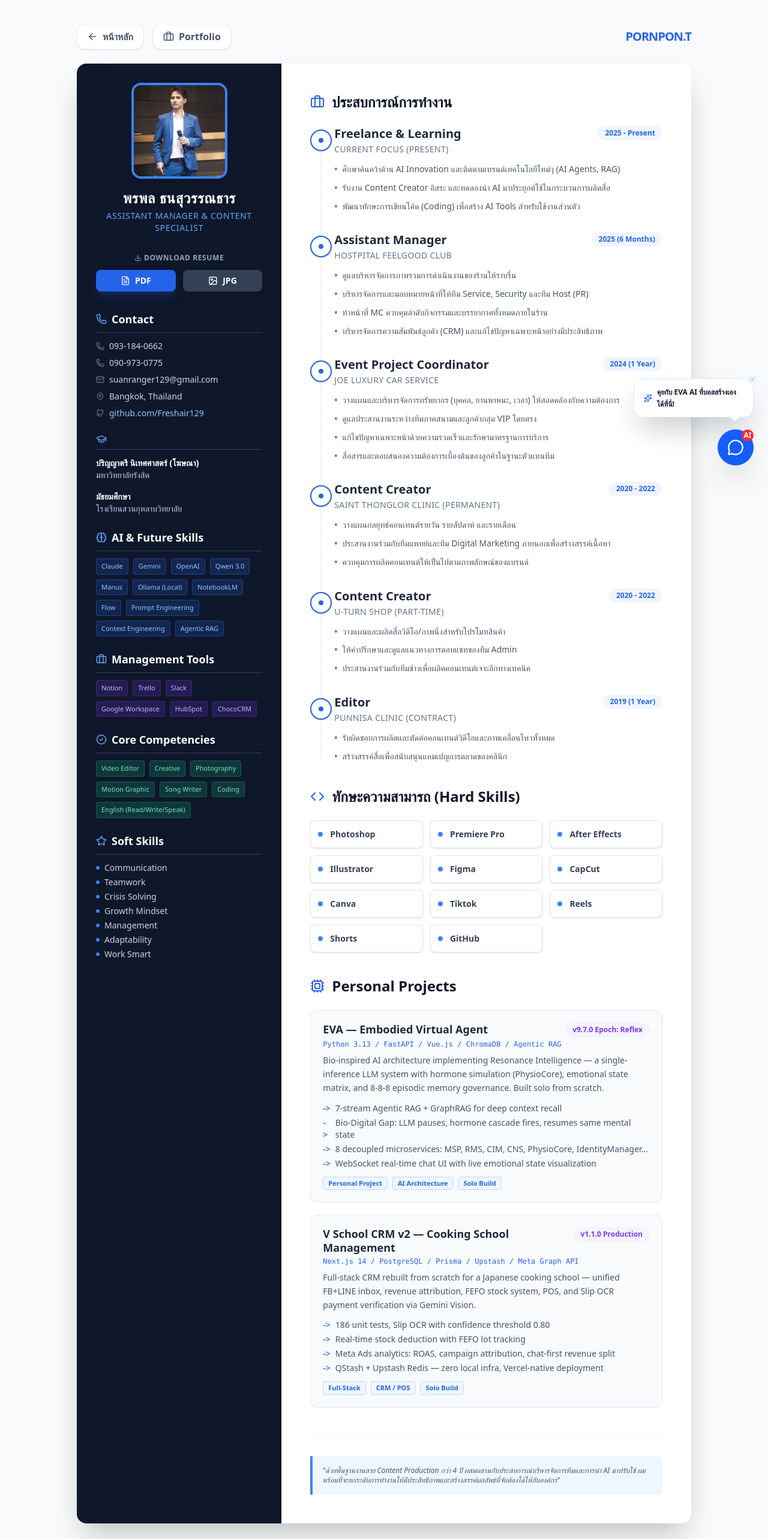
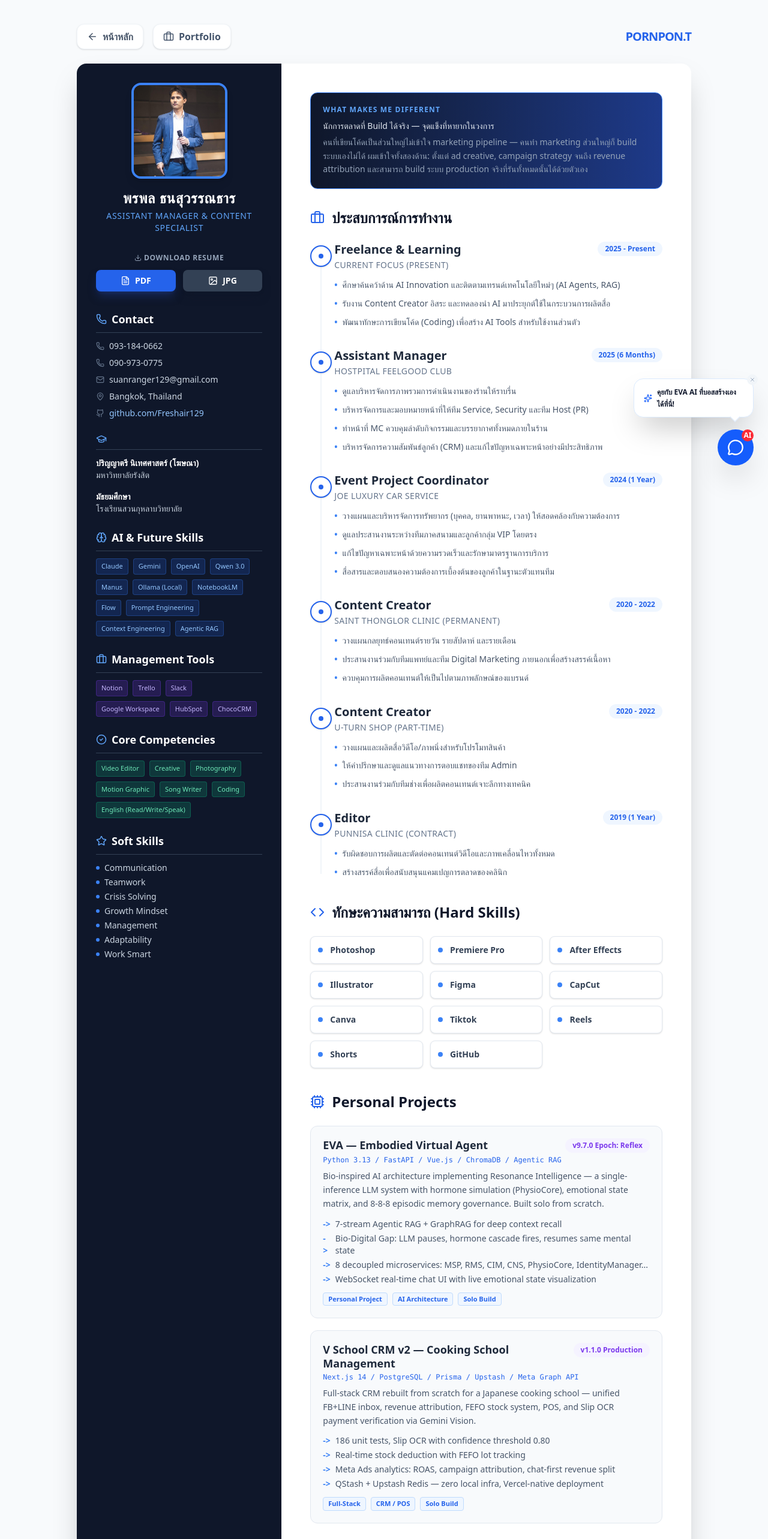
Before and after one commit to Freshair129/resume, a React (Vite) app: page /resume in a window 1280 px wide. Shown: the top 2566 px of the page at 60% size. Built offline with nearby package versions, Linux system fonts and the light colour scheme.

Commit message:
Add marketer-who-builds differentiator: callout section + updated closing quote

```diff
--- a/src/Resume.jsx
+++ b/src/Resume.jsx
@@ -288,6 +288,19 @@ const Resume = () => {
 
                 {/* Right Column / Content */}
                 <div className="md:w-2/3 p-8 lg:p-12">
+                    <section className="mb-8">
+                        <div className="bg-gradient-to-r from-[#0f172a] to-[#1e3a8a] border border-[#3b82f6] rounded-xl p-5">
+                            <p className="text-[#60a5fa] font-bold text-xs uppercase tracking-widest mb-2">What Makes Me Different</p>
+                            <p className="text-[#e2e8f0] text-sm leading-relaxed font-medium">
+                                นักการตลาดที่ Build ได้จริง — จุดแข็งที่หายากในวงการ
+                            </p>
+                            <p className="text-[#94a3b8] text-sm leading-relaxed mt-1">
+                                คนที่เขียนโค้ดเป็นส่วนใหญ่ไม่เข้าใจ marketing pipeline — คนทำ marketing ส่วนใหญ่ก็ build ระบบเองไม่ได้
+                                ผมเข้าใจทั้งสองด้าน: ตั้งแต่ ad creative, campaign strategy จนถึง revenue attribution
+                                และสามารถ build ระบบ production จริงที่รันทั้งหมดนั้นได้ด้วยตัวเอง
+                            </p>
+                        </div>
+                    </section>
                     <section className="mb-10">
                         <h2 className="text-2xl font-bold text-[#0f172a] flex items-center gap-3 mb-6">
                             <Briefcase className="text-[#2563eb]" /> ประสบการณ์การทำงาน
@@ -366,7 +379,7 @@ const Resume = () => {
                     <div className="mt-12 pt-8 border-t border-[#f1f5f9]">
                         <div className="bg-[#eff6ff] border-l-4 border-[#3b82f6] p-4 rounded-r-lg">
                             <p className="text-[#475569] text-xs italic">
-                                "ด้วยพื้นฐานงานสาย Content Production กว่า 4 ปี ผสมผสานกับประสบการณ์บริหารจัดการทีมและการนำ AI มาปรับใช้ ผมพร้อมที่จะยกระดับการทำงานให้มีประสิทธิภาพและสร้างสรรค์ผลลัพธ์ที่จับต้องได้ให้กับองค์กร"
+                                "จุดแข็งของผมไม่ใช่แค่รู้การตลาด หรือแค่ vibe code ได้ — แต่เข้าใจ pipeline ทั้งหมดตั้งแต่ ad creative จนถึง revenue attribution และสามารถ build ระบบ production จริงที่รันทั้งหมดนั้นได้ด้วยตัวเอง คนที่เข้าใจการตลาดและ build production system ได้ในเวลาเดียวกัน — นั่นคือผม"
                             </p>
                         </div>
                     </div>
```
